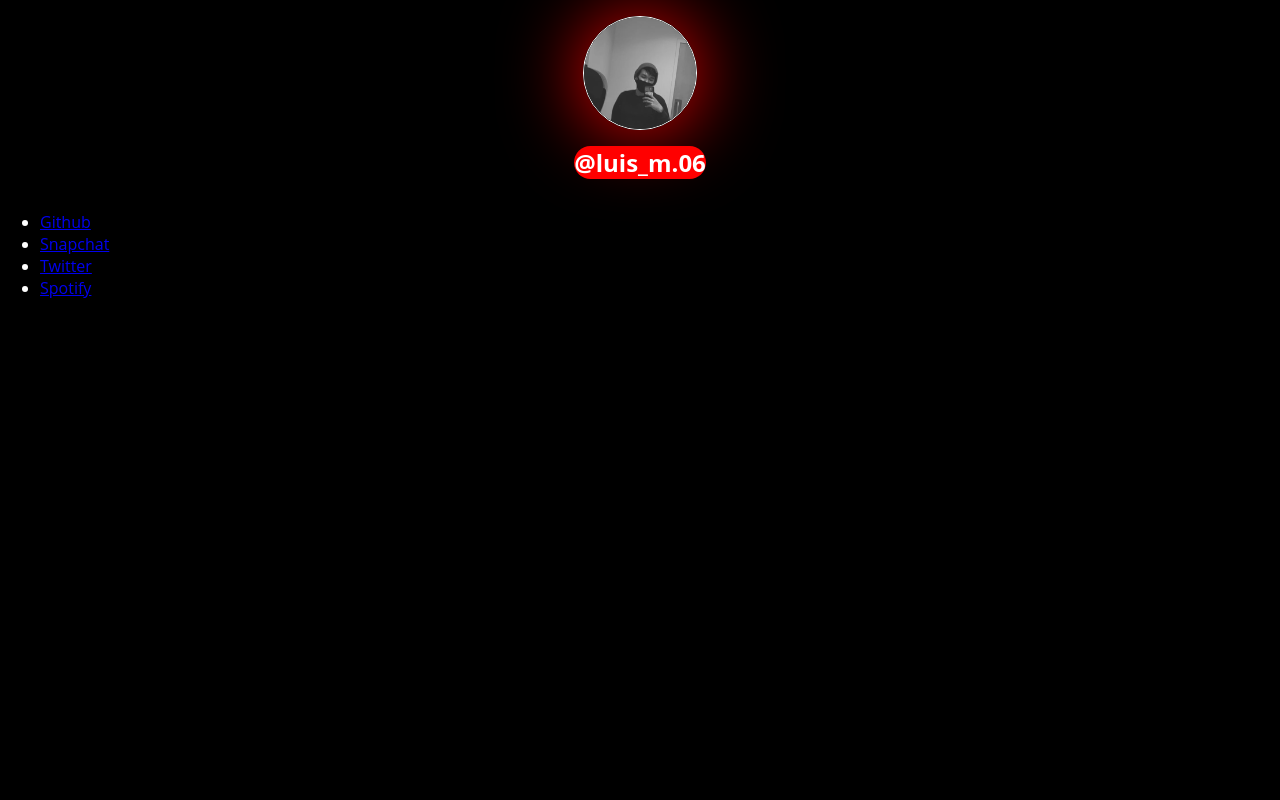
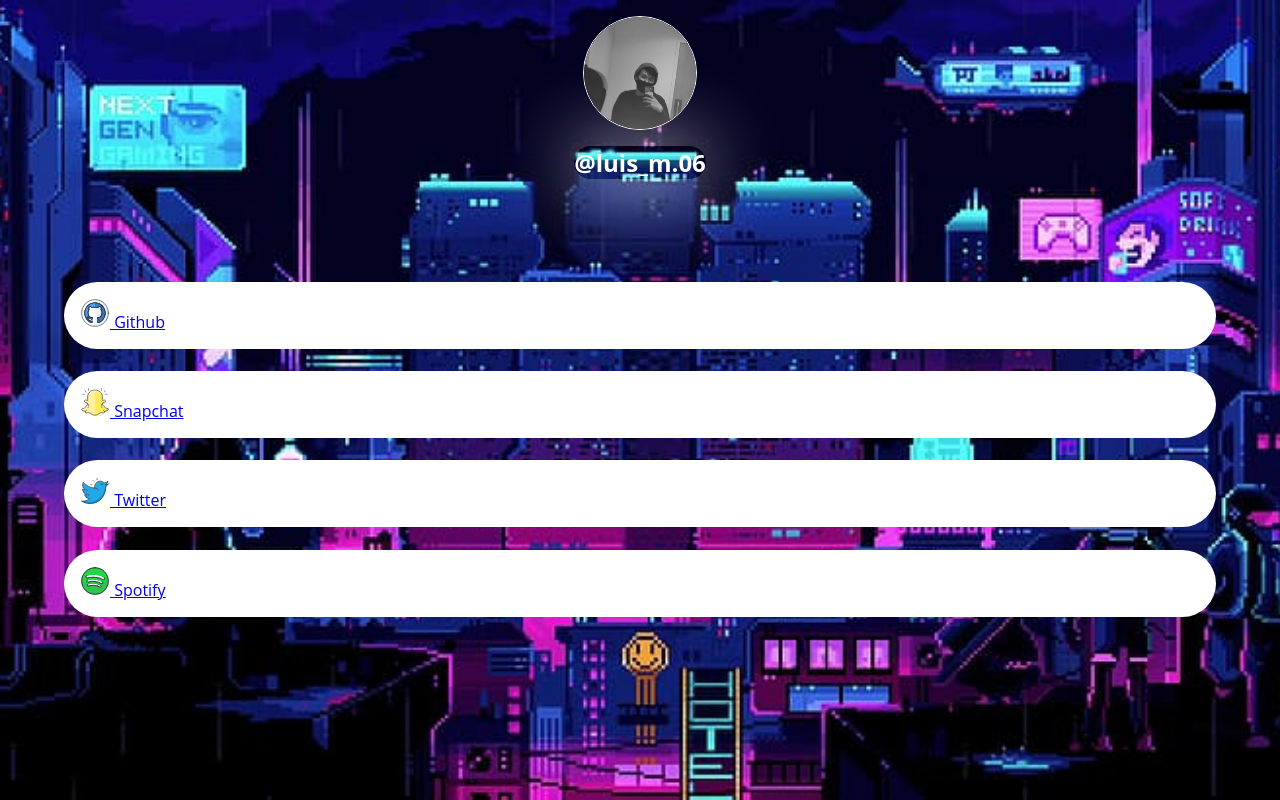
Before and after one commit to kript0b0i/tree-bio, a plain HTML site: page index.html in a window 1280 px wide. Drawn offline with Linux system fonts and the light colour scheme.

Commit message:
almost finis

```diff
--- a/index.css
+++ b/index.css
@@ -2,8 +2,12 @@ body, html{
   margin: 0;
   padding: 0;
   font-family: "Open Sans", sans-serif;
-  background: black;
+  /*background: black; NOTE: YOU CANT HAVE THIS WHILE SETTING A BACKGROUND PICTURE*/
   color: #fff;
+}
+body{
+  background: url(./wallpaper/wallpaper.jpg) repeat center center fixed;
+  background-size: cover;
 }
 header {
   margin-top: 1em;
@@ -19,7 +23,7 @@ header > img
   object-fit: cover;
   border-radius: 100px;
   border: 1px solid white;
-  box-shadow: red 0px 2px 80px 0px;
+  /*box-shadow: red 0px 2px 80px 0px;*/
 }
 header > h1
 {
@@ -27,6 +31,18 @@ header > h1
   font-size: 1.5em;
   font-weight: bold;
   border-radius: 1em;
-  background-color: red;
+  box-shadow: white 0px 2px 80px 0px;
+}
+ul {
+  box-sizing: border-box;
+  list-style: none;
+  margin: 0 auto;
+  padding: 4em;
+}
 
+ul > li{
+  background-color: #fff;
+  border-radius: 10em;
+  padding: 1em;
+  margin: 1.4em 0;
 }
--- a/index.html
+++ b/index.html
@@ -14,21 +14,25 @@
       <ul>
         <li>
           <a href ="https://github.com/kript0b0i">
-          Github
+            <img src ="./icon/github.svg" alt="repo" width="30";/>
+            Github
           </a>
         </li>
         <li>
           <a href ="https://t.snapchat.com/OmBDkGXV">
+            <img src="./icon/snapchat.svg" alt="snap" width="30";/>
           Snapchat
           </a>
         </li>
         <li>
           <a href = "https://twitter.com/Luis369">
+            <img src="./icon/twitter.svg" alt="twitter" width="30";/>
           Twitter
           </a>
         </li>
         <li>
           <a href = "https://open.spotify.com/playlist/5mGMtUZr9n62jS1hWxBZtf?si=WPADlrGxSryB46zOPYeaAg">
+            <img src="./icon/spotify.svg" alt="spotify" width = "30";/>
           Spotify
           <a/>
         </li>
```
Also changed, not shown: wallpaper/wallpaper.jpg (added), 2 other files.
